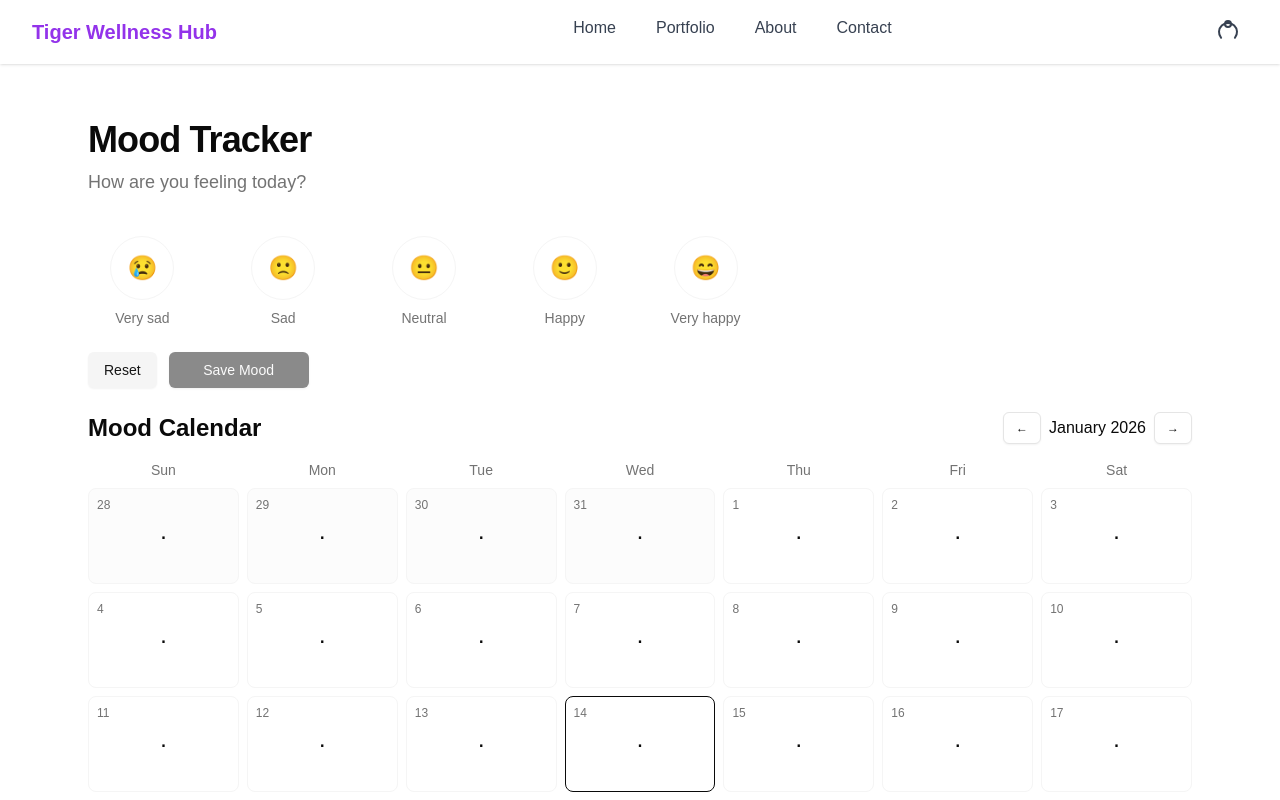
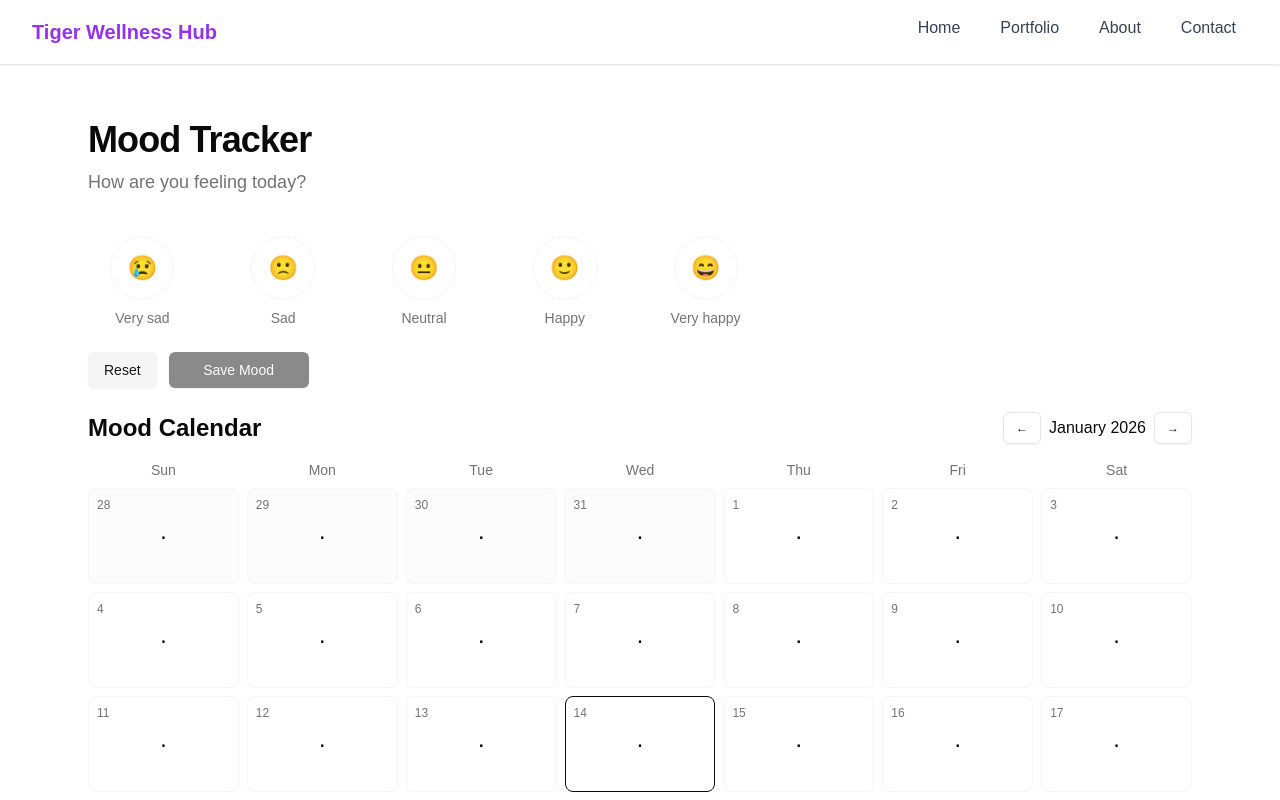
Before and after one commit to nstilt1/hyperformance-solutions-website, a Next.js app in the folder frontend/: page /about in a window 1280 px wide. Shown: the top 800 px of the page. Built offline with nearby package versions, Linux system fonts and the light colour scheme.

Commit message:
updated navbar and added tiptap

```diff
--- a/frontend/package.json
+++ b/frontend/package.json
@@ -22,6 +22,8 @@
     "@radix-ui/react-tooltip": "^1.1.4",
     "@tanstack/react-table": "^8.21.3",
     "@tanstack/react-virtual": "^3.13.11",
+    "@tiptap/core": "^3.15.3",
+    "@tiptap/react": "^3.15.3",
     "class-variance-authority": "^0.7.0",
     "clsx": "^2.1.1",
     "lucide-react": "^0.453.0",
--- a/frontend/src/components/NavbarResponsive.jsx
+++ b/frontend/src/components/NavbarResponsive.jsx
@@ -101,65 +101,6 @@ const Navbar = () => {
             </div>
         </div>
 
-        {/* Profile Icon */}
-        <div className="z-50">
-          <button
-            onClick={() => {
-              setTempName(name ?? "");
-              setNicknameOpen(true);
-            }}
-            className="p-2 rounded-full hover:bg-gray-200 transition"
-          >
-            <svg
-              xmlns="http://www.w3.org/2000/svg"
-              className="h-6 w-6 text-gray-700"
-              fill="none"
-              viewBox="0 0 24 24"
-              stroke="currentColor"
-            >
-              <path strokeLinecap="round" strokeLinejoin="round" strokeWidth="2"
-                    d="M5.121 17.804A9 9 0 1118.88 17.804M12 7a3 3 0 110-6 3 3 0 010 6z" />
-            </svg>
-          </button>
-        </div>
-        <Dialog open={nicknameOpen} onOpenChange={setNicknameOpen}>
-          <DialogContent className="sm:max-w-[400px]">
-            <DialogHeader>
-              <DialogTitle>Your Nickname</DialogTitle>
-              <DialogDescription>
-                Enter a nickname you&apos;d like the app to use when addressing you.
-              </DialogDescription>
-            </DialogHeader>
-
-            <div className="grid gap-4 mt-3">
-              <div className="grid gap-1">
-                <Label htmlFor="nickname">Nickname</Label>
-                <Input
-                  id="nickname"
-                  value={tempName}
-                  onChange={(e) => setTempName(e.target.value)}
-                  placeholder="e.g., Boss, Chief..."
-                />
-              </div>
-            </div>
-
-            <DialogFooter className="mt-4">
-              <DialogClose asChild>
-                <Button variant="outline">Cancel</Button>
-              </DialogClose>
-
-              <Button
-                onClick={() => {
-                  setName(tempName);
-                  setNicknameOpen(false);
-                }}
-              >
-                Save Nickname
-              </Button>
-            </DialogFooter>
-          </DialogContent>
-        </Dialog>
-
         {/* Mobile Menu Button */}
         <div className="md:hidden z-50">
           <button
```
Also changed, not shown: 2 other files (tests, documents, lock files or other folders).
